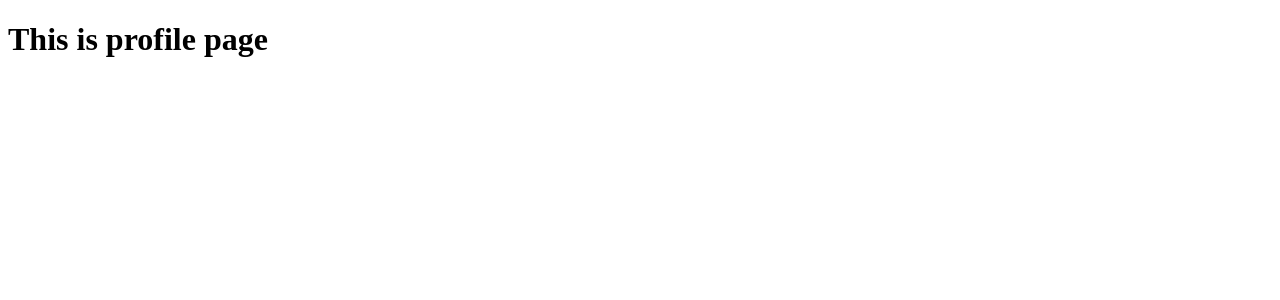
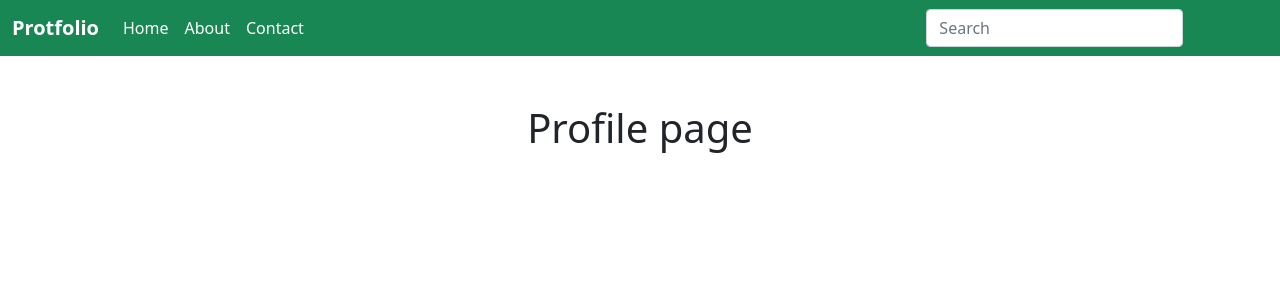
Before and after one commit to RafsanRifat/Django_Small_Project, a Django app: page /employee/ in a window 1280 px wide. Shown: the top 300 px of the page. Run offline with Django 3.2, Linux system fonts and the light colour scheme.

Commit message:
style change in template

```diff
--- a/employee/views.py
+++ b/employee/views.py
@@ -1,4 +1,3 @@
-from django.shortcuts import render
 from django.http import HttpResponse
 from django.shortcuts import render
 
--- a/templates/employee/profile.html
+++ b/templates/employee/profile.html
@@ -1,14 +1,56 @@
 <!doctype html>
 <html lang="en">
-<head>
-    <meta charset="UTF-8">
-    <meta name="viewport"
-          content="width=device-width, user-scalable=no, initial-scale=1.0, maximum-scale=1.0, minimum-scale=1.0">
-    <meta http-equiv="X-UA-Compatible" content="ie=edge">
-    <title>Document</title>
-</head>
-<body>
+  <head>
+    <!-- Required meta tags -->
+    <meta charset="utf-8">
+    <meta name="viewport" content="width=device-width, initial-scale=1">
 
-    <h1>This is profile page</h1>
-</body>
+    <!-- Bootstrap CSS -->
+    <link href="https://cdn.jsdelivr.net/npm/bootstrap@5.0.1/dist/css/bootstrap.min.css" rel="stylesheet" integrity="sha384-+0n0xVW2eSR5OomGNYDnhzAbDsOXxcvSN1TPprVMTNDbiYZCxYbOOl7+AMvyTG2x" crossorigin="anonymous">
+
+    <title>Profile</title>
+  </head>
+  <body>
+    <nav class="navbar navbar-expand-lg navbar-light bg-success">
+  <div class="container-fluid">
+    <a class="navbar-brand text-white" href="#"><b>Protfolio</b></a>
+    <button class="navbar-toggler" type="button" data-bs-toggle="collapse" data-bs-target="#navbarSupportedContent" aria-controls="navbarSupportedContent" aria-expanded="false" aria-label="Toggle navigation">
+      <span class="navbar-toggler-icon"></span>
+    </button>
+    <div class="collapse navbar-collapse" id="navbarSupportedContent">
+      <ul class="navbar-nav me-auto mb-2 mb-lg-0">
+        <li class="nav-item">
+          <a class="nav-link active text-white" aria-current="page" href="#">Home</a>
+        </li>
+        <li class="nav-item">
+          <a class="nav-link text-white" href="#">About</a>
+        </li>
+
+        <li class="nav-item">
+          <a class="nav-link text-white " href="#" tabindex="-1" aria-disabled="true">Contact</a>
+        </li>
+      </ul>
+      <form class="d-flex">
+        <input class="form-control me-2" type="search" placeholder="Search" aria-label="Search">
+        <button class="btn btn-outline-success" type="submit">Search</button>
+      </form>
+    </div>
+  </div>
+</nav>
+
+    <div class="mt-5">
+        <h1 class="text-center">Profile page</h1>
+    </div>
+
+    <!-- Optional JavaScript; choose one of the two! -->
+
+    <!-- Option 1: Bootstrap Bundle with Popper -->
+    <script src="https://cdn.jsdelivr.net/npm/bootstrap@5.0.1/dist/js/bootstrap.bundle.min.js" integrity="sha384-gtEjrD/SeCtmISkJkNUaaKMoLD0//ElJ19smozuHV6z3Iehds+3Ulb9Bn9Plx0x4" crossorigin="anonymous"></script>
+
+    <!-- Option 2: Separate Popper and Bootstrap JS -->
+    <!--
+    <script src="https://cdn.jsdelivr.net/npm/@popperjs/core@2.9.2/dist/umd/popper.min.js" integrity="sha384-IQsoLXl5PILFhosVNubq5LC7Qb9DXgDA9i+tQ8Zj3iwWAwPtgFTxbJ8NT4GN1R8p" crossorigin="anonymous"></script>
+    <script src="https://cdn.jsdelivr.net/npm/bootstrap@5.0.1/dist/js/bootstrap.min.js" integrity="sha384-Atwg2Pkwv9vp0ygtn1JAojH0nYbwNJLPhwyoVbhoPwBhjQPR5VtM2+xf0Uwh9KtT" crossorigin="anonymous"></script>
+    -->
+  </body>
 </html>
```
Also changed, not shown: templates/index.html (+52 -10 lines).
